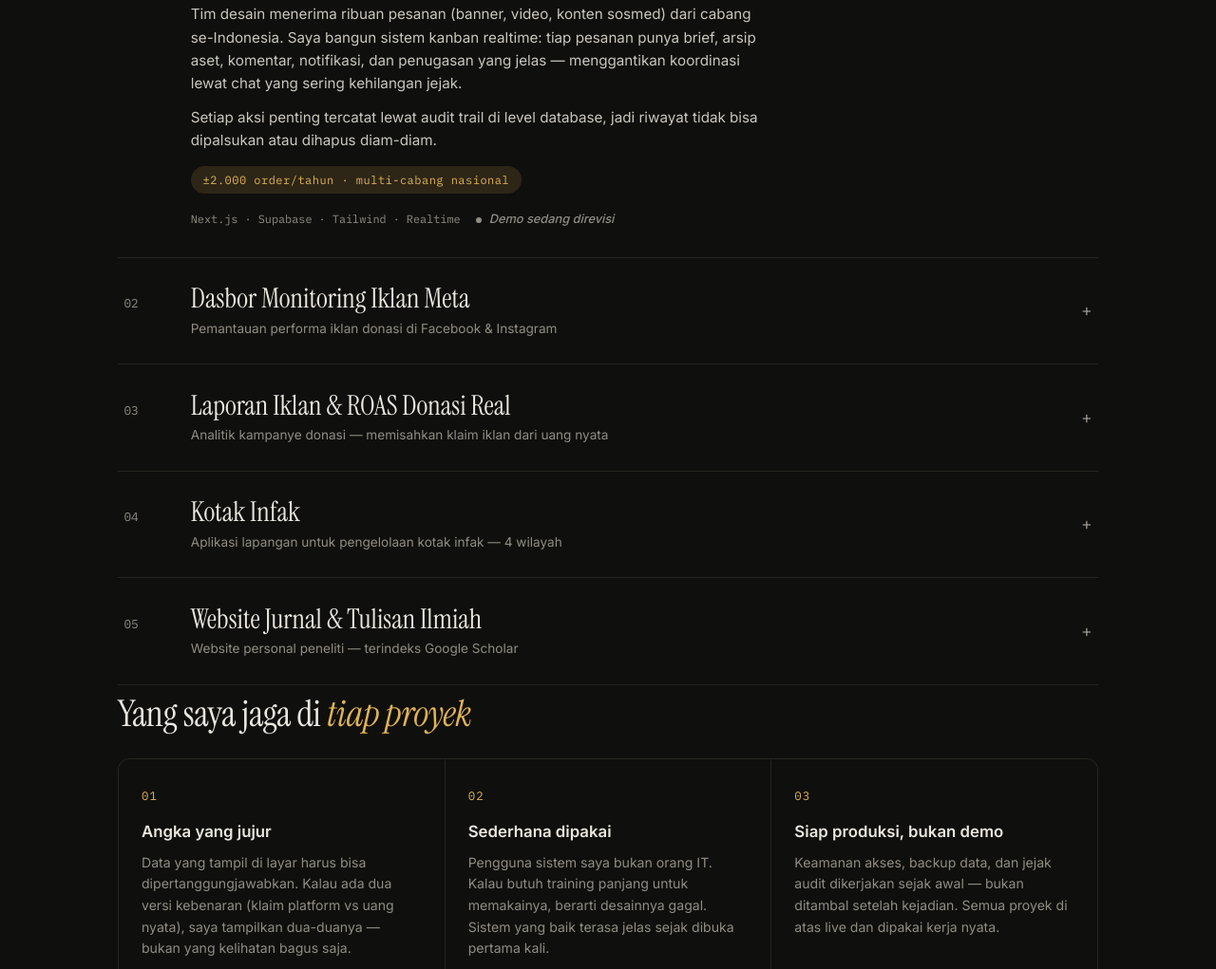
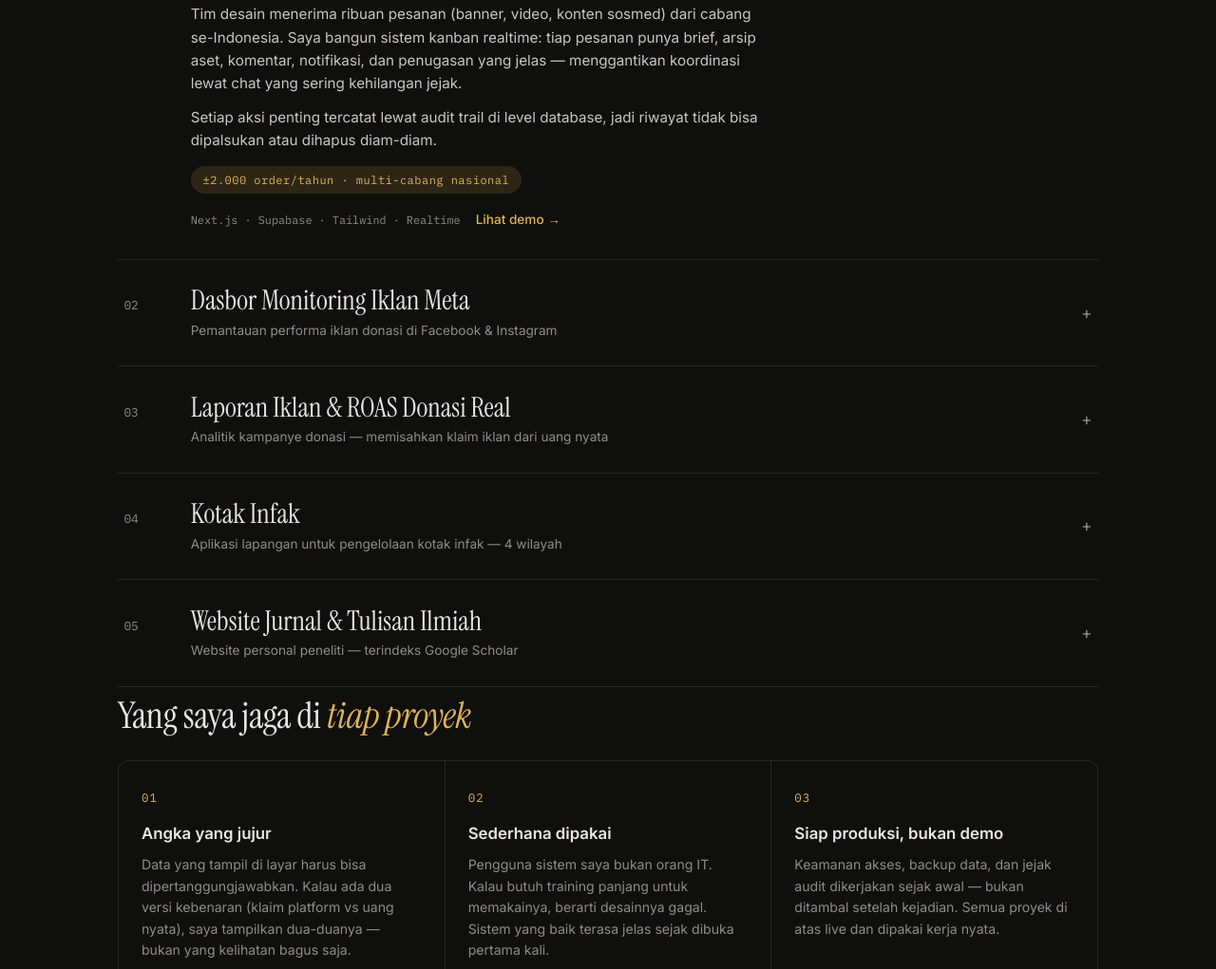
Before and after one commit to ryahya34-beep/portfolio, a plain HTML site: page index.html in a window 1280 px wide. Shown: the part 1204-2225 px from the top of the page at 95% size. Drawn offline with Linux system fonts and the light colour scheme.

Commit message:
Activate demo 01 (Desain) pointer to sandbox live URL
Phase 2 demo 01 hybrid sandbox is live at
desain-bmh-git-sandbox-ryahya34-beeps-projects.vercel.app
with 5 profiles / 15 orders / 10 comments seeded from portfolio-demos
Supabase project (schema demo_desain).

Remaining 4 demos (02 dasbor iklan, 03 ROAS, 04 kotak infak, 05 jurnal)
still show "Demo sedang direvisi" pending Phase 2 completion per project.

Co-Authored-By: Claude Opus 4.7 <noreply@anthropic.com>

```diff
--- a/index.html
+++ b/index.html
@@ -289,7 +289,7 @@
       <span class="p-metric">±2.000 order/tahun · multi-cabang nasional</span>
       <div class="p-meta">
         <span class="stack">Next.js · Supabase · Tailwind · Realtime</span>
-        <span class="p-link-soon">Demo sedang direvisi</span>
+        <a class="p-link" href="https://desain-bmh-git-sandbox-ryahya34-beeps-projects.vercel.app" target="_blank" rel="noopener">Lihat demo →</a>
       </div>
     </div></div></div>
   </div>
```
